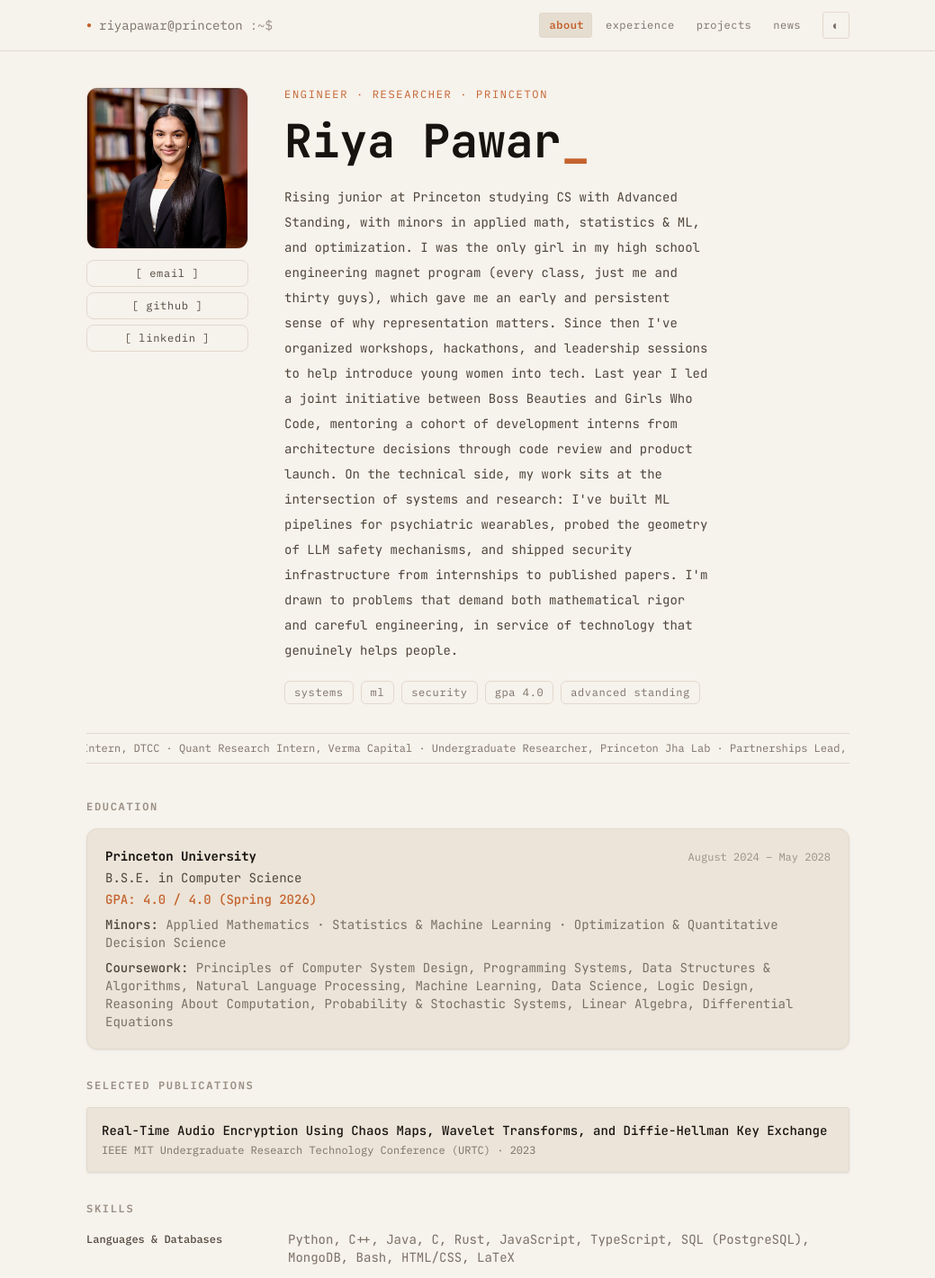
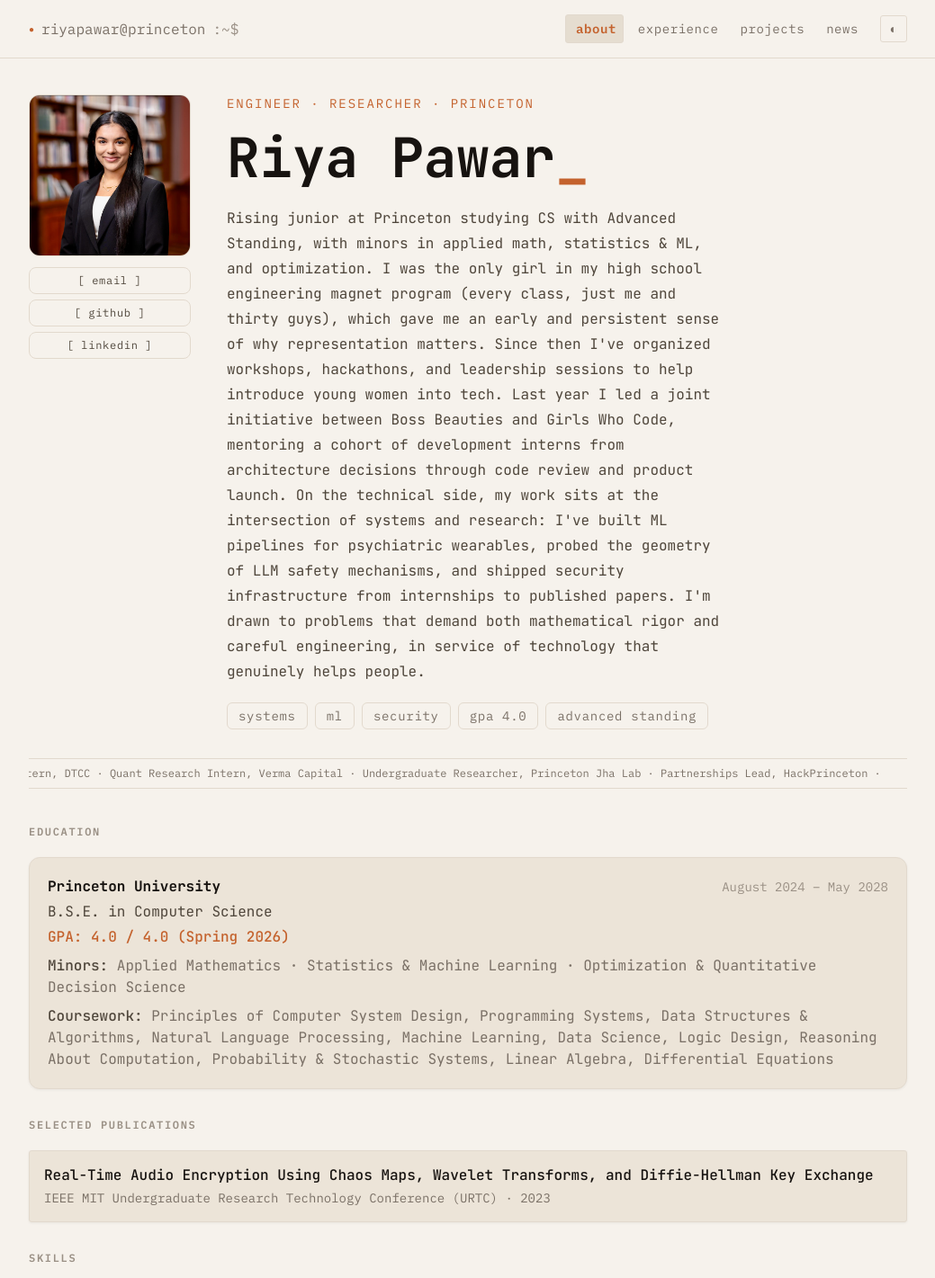
Before and after one commit to riyapawar/riyapawar.github.io, a Next.js app: page / in a window 1280 px wide. Shown: the top 1421 px of the page at 90% size, without its empty margins (120-1159 px from the left). Built offline with nearby package versions, Linux system fonts and the light colour scheme.

Commit message:
Increase font sizes and widen container to max-w-5xl

```diff
--- a/app/globals.css
+++ b/app/globals.css
@@ -91,7 +91,7 @@ body {
   background: var(--bg);
   color: var(--text-2);
   font-family: var(--font-mono), ui-monospace, "JetBrains Mono", monospace;
-  font-size: 14.5px;
+  font-size: 16px;
   line-height: 1.75;
   -webkit-font-smoothing: antialiased;
 }
--- a/components/About.tsx
+++ b/components/About.tsx
@@ -91,7 +91,7 @@ export default function About() {
         <div className="flex-1 min-w-0">
           {/* Eyebrow */}
           <p
-            className="text-xs mb-3 tracking-widest uppercase"
+            className="text-sm mb-3 tracking-widest uppercase"
             style={{ ...labelFont, color: "var(--accent)", letterSpacing: "0.14em" }}
           >
             engineer · researcher · princeton
@@ -100,7 +100,7 @@ export default function About() {
           {/* Name with blinking cursor */}
           <h1
             className="font-bold mb-4 leading-tight"
-            style={{ color: "var(--text-1)", fontSize: "clamp(2rem, 5vw, 3.2rem)" }}
+            style={{ color: "var(--text-1)", fontSize: "clamp(2.4rem, 5vw, 3.8rem)" }}
           >
             {profile.name}
             <span className="cursor-blink">_</span>
@@ -108,8 +108,8 @@ export default function About() {
 
           {/* Bio */}
           <p
-            className="text-sm leading-7 mb-5"
-            style={{ color: "var(--text-2)", maxWidth: "56ch" }}
+            className="text-base leading-7 mb-5"
+            style={{ color: "var(--text-2)", maxWidth: "58ch" }}
           >
             {profile.bio}
           </p>
@@ -119,7 +119,7 @@ export default function About() {
             {["systems", "ml", "security", "gpa 4.0", "advanced standing"].map(tag => (
               <span
                 key={tag}
-                className="text-xs border px-2.5 py-1"
+                className="text-sm border px-3 py-1"
                 style={{
                   ...labelFont,
                   borderRadius: "6px",
@@ -158,7 +158,7 @@ export default function About() {
         {/* Education */}
         <section>
           <h2
-            className="text-xs font-semibold uppercase tracking-widest mb-4"
+            className="text-xs font-semibold uppercase tracking-widest mb-5"
             style={{ ...labelFont, color: "var(--text-4)", letterSpacing: "0.14em" }}
           >
             Education
@@ -184,16 +184,16 @@ export default function About() {
             }}
           >
             <div className="flex flex-col sm:flex-row sm:items-baseline sm:justify-between gap-0.5 mb-1">
-              <span className="font-semibold text-sm" style={{ color: "var(--text-1)" }}>{edu.school}</span>
-              <span className="text-xs" style={{ ...labelFont, color: "var(--text-4)" }}>{edu.dates}</span>
+              <span className="font-semibold text-base" style={{ color: "var(--text-1)" }}>{edu.school}</span>
+              <span className="text-sm" style={{ ...labelFont, color: "var(--text-4)" }}>{edu.dates}</span>
             </div>
-            <p className="text-sm mb-1" style={{ color: "var(--text-2)" }}>{edu.degree}</p>
-            <p className="text-sm font-medium mb-2" style={{ color: "var(--accent)" }}>GPA: {edu.gpa}</p>
-            <p className="text-sm mb-2" style={{ color: "var(--text-3)" }}>
+            <p className="text-base mb-1" style={{ color: "var(--text-2)" }}>{edu.degree}</p>
+            <p className="text-base font-medium mb-2" style={{ color: "var(--accent)" }}>GPA: {edu.gpa}</p>
+            <p className="text-base mb-2" style={{ color: "var(--text-3)" }}>
               <span className="font-medium" style={{ color: "var(--text-2)" }}>Minors: </span>
               {edu.minors!.join(" · ")}
             </p>
-            <p className="text-sm" style={{ color: "var(--text-3)" }}>
+            <p className="text-base" style={{ color: "var(--text-3)" }}>
               <span className="font-medium" style={{ color: "var(--text-2)" }}>Coursework: </span>
               {edu.coursework!.join(", ")}
             </p>
@@ -203,7 +203,7 @@ export default function About() {
         {/* Publications */}
         <section>
           <h2
-            className="text-xs font-semibold uppercase tracking-widest mb-4"
+            className="text-xs font-semibold uppercase tracking-widest mb-5"
             style={{ ...labelFont, color: "var(--text-4)", letterSpacing: "0.14em" }}
           >
             Selected Publications
@@ -235,10 +235,10 @@ export default function About() {
                   e.currentTarget.style.borderColor = "var(--border)";
                 }}
               >
-                <p className="text-sm font-medium leading-snug mb-1" style={{ color: "var(--text-1)" }}>
+                <p className="text-base font-medium leading-snug mb-1" style={{ color: "var(--text-1)" }}>
                   {p.title}
                 </p>
-                <p className="text-xs" style={{ ...labelFont, color: "var(--text-3)" }}>
+                <p className="text-sm" style={{ ...labelFont, color: "var(--text-3)" }}>
                   {p.venue} · {p.year}
                 </p>
               </a>
@@ -249,7 +249,7 @@ export default function About() {
         {/* Skills */}
         <section>
           <h2
-            className="text-xs font-semibold uppercase tracking-widest mb-4"
+            className="text-xs font-semibold uppercase tracking-widest mb-5"
             style={{ ...labelFont, color: "var(--text-4)", letterSpacing: "0.14em" }}
           >
             Skills
@@ -265,7 +265,7 @@ export default function About() {
             ].map((row) => (
               <div key={row.label} className="flex flex-col sm:flex-row sm:gap-4">
                 <span
-                  className="font-medium sm:w-52 shrink-0 text-xs"
+                  className="font-medium sm:w-56 shrink-0 text-sm"
                   style={{ ...labelFont, color: "var(--text-2)", paddingTop: "2px" }}
                 >
                   {row.label}
--- a/components/Experience.tsx
+++ b/components/Experience.tsx
@@ -5,7 +5,7 @@ const labelFont = { fontFamily: "var(--font-label), ui-monospace, monospace" };
 export default function Experience() {
   return (
     <div className="py-10">
-      <h1 className="text-xl font-bold tracking-tight mb-6" style={{ color: "var(--text-1)" }}>
+      <h1 className="text-2xl font-bold tracking-tight mb-6" style={{ color: "var(--text-1)" }}>
         Experience
       </h1>
 
@@ -33,17 +33,17 @@ export default function Experience() {
             }}
           >
             <div className="flex flex-col sm:flex-row sm:items-baseline sm:justify-between gap-0.5 mb-1">
-              <span className="font-semibold text-sm" style={{ color: "var(--text-1)" }}>
+              <span className="font-semibold text-base" style={{ color: "var(--text-1)" }}>
                 {item.role}
               </span>
               <span
-                className="text-xs shrink-0"
+                className="text-sm shrink-0"
                 style={{ ...labelFont, color: "var(--text-4)" }}
               >
                 {item.dates}
               </span>
             </div>
-            <p className="text-sm font-medium mb-0.5" style={{ color: "var(--accent)" }}>
+            <p className="text-base font-medium mb-0.5" style={{ color: "var(--accent)" }}>
               {item.org}
             </p>
             {item.team && (
@@ -58,7 +58,7 @@ export default function Experience() {
             )}
             <ul className="mt-2 space-y-1.5">
               {item.bullets.map((b, j) => (
-                <li key={j} className="flex items-start gap-2 text-sm" style={{ color: "var(--text-2)" }}>
+                <li key={j} className="flex items-start gap-2 text-base" style={{ color: "var(--text-2)" }}>
                   <span
                     className="shrink-0 mt-[7px] w-1 h-1 rounded-full"
                     style={{ background: "var(--accent)", opacity: 0.5 }}
--- a/components/Nav.tsx
+++ b/components/Nav.tsx
@@ -57,11 +57,11 @@ export default function Nav({ activeTab, setActiveTab }: NavProps) {
       className="sticky top-0 z-50 backdrop-blur-md border-b"
       style={{ background: "var(--nav-bg)", borderColor: "var(--border)" }}
     >
-      <div className="max-w-4xl mx-auto px-6 h-14 flex items-center justify-between">
+      <div className="max-w-5xl mx-auto px-6 h-16 flex items-center justify-between">
         {/* Terminal prompt */}
         <button
           onClick={() => setActiveTab("about")}
-          className="flex items-center gap-2 text-sm"
+          className="flex items-center gap-2 text-base"
           style={{ fontFamily: "var(--font-label), ui-monospace, monospace" }}
         >
           <span style={{ color: "var(--accent)", fontSize: "10px" }}>●</span>
@@ -98,7 +98,7 @@ export default function Nav({ activeTab, setActiveTab }: NavProps) {
                 key={tab.id}
                 ref={el => { tabRefs.current[i] = el; }}
                 onClick={() => setActiveTab(tab.id)}
-                className="relative z-10 px-3 py-1.5 text-xs"
+                className="relative z-10 px-3 py-1.5 text-sm"
                 style={{
                   color: activeTab === tab.id ? "var(--accent)" : "var(--text-3)",
                   fontWeight: activeTab === tab.id ? 600 : 400,
--- a/components/News.tsx
+++ b/components/News.tsx
@@ -5,7 +5,7 @@ const labelFont = { fontFamily: "var(--font-label), ui-monospace, monospace" };
 export default function News() {
   return (
     <div className="py-10">
-      <h1 className="text-xl font-bold tracking-tight mb-6" style={{ color: "var(--text-1)" }}>
+      <h1 className="text-2xl font-bold tracking-tight mb-6" style={{ color: "var(--text-1)" }}>
         News
       </h1>
 
@@ -27,7 +27,7 @@ export default function News() {
             >
               {item.date}
             </span>
-            <p className="text-sm leading-5" style={{ color: "var(--text-2)" }}>
+            <p className="text-base leading-6" style={{ color: "var(--text-2)" }}>
               {item.text}
             </p>
           </div>
--- a/components/PortfolioClient.tsx
+++ b/components/PortfolioClient.tsx
@@ -15,7 +15,7 @@ export default function PortfolioClient() {
   return (
     <>
       <Nav activeTab={activeTab} setActiveTab={setActiveTab} />
-      <main className="max-w-4xl mx-auto px-6">
+      <main className="max-w-5xl mx-auto px-6">
         <div key={activeTab} className="animate-in">
           {activeTab === "about" && <About />}
           {activeTab === "experience" && <Experience />}
@@ -24,7 +24,7 @@ export default function PortfolioClient() {
         </div>
       </main>
       <footer
-        className="max-w-4xl mx-auto px-6 py-8 mt-4 border-t"
+        className="max-w-5xl mx-auto px-6 py-8 mt-4 border-t"
         style={{ borderColor: "var(--border)" }}
       >
         <p className="text-xs" style={{ color: "var(--text-4)" }}>© 2026 Riya Pawar</p>
--- a/components/Projects.tsx
+++ b/components/Projects.tsx
@@ -35,7 +35,7 @@ export default function Projects() {
   return (
     <div className="py-10">
       <h1
-        className="text-xl font-bold tracking-tight mb-6"
+        className="text-2xl font-bold tracking-tight mb-6"
         style={{ color: "var(--text-1)" }}
       >
         Projects
@@ -52,7 +52,7 @@ export default function Projects() {
           >
             <div className="flex flex-col sm:flex-row sm:items-start sm:justify-between gap-3 mb-3">
               <div className="min-w-0">
-                <h2 className="font-semibold text-sm leading-snug" style={{ color: "var(--text-1)" }}>
+                <h2 className="font-semibold text-base leading-snug" style={{ color: "var(--text-1)" }}>
                   {project.title}
                 </h2>
                 {project.subtitle && (
@@ -117,7 +117,7 @@ export default function Projects() {
               ))}
             </div>
 
-            <p className="text-sm leading-6" style={{ color: "var(--text-2)" }}>
+            <p className="text-base leading-7" style={{ color: "var(--text-2)" }}>
               {project.description}
             </p>
 
```
